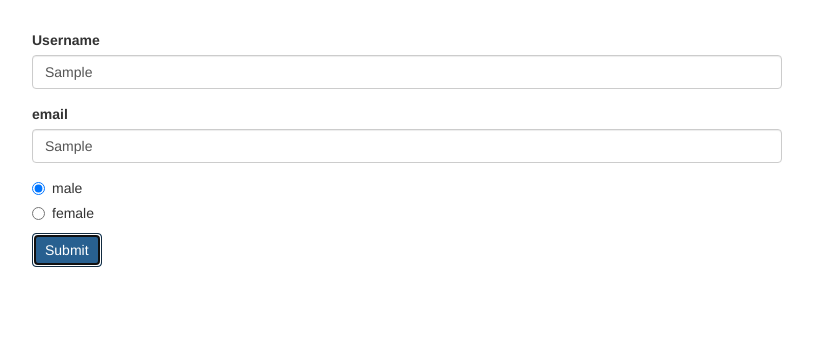
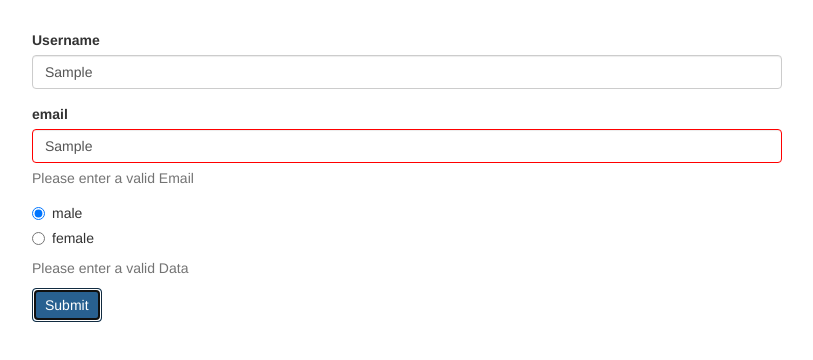
Before and after one commit to Rajithkonara/angular4-learn, an Angular app in the folder forms-reactive/: page / in a window 1280 px wide. Both pictures are taken after typing "Sample", "Sample" into the empty fields and a click on the button "Submit". Shown: the top 360 px of the page, without its empty margins (233-1046 px from the left). Built offline with nearby package versions, Linux system fonts and the light colour scheme.

Commit message:
controls and validations

```diff
--- a/forms-reactive/src/app/app.component.css
+++ b/forms-reactive/src/app/app.component.css
@@ -1,3 +1,7 @@
 .container {
   margin-top: 30px;
 }
+
+input.ng-invalid.ng-touched {
+  border: 1px solid red;
+}
--- a/forms-reactive/src/app/app.component.html
+++ b/forms-reactive/src/app/app.component.html
@@ -9,6 +9,8 @@
             id="username"
             formControlName="username"
             class="form-control">
+          <span *ngIf="!signUpForm.get('username').valid && signUpForm.get('username').touched"
+          class="help-block">Please enter a valid Username</span>
         </div>
         <div class="form-group">
           <label for="email">email</label>
@@ -17,6 +19,8 @@
             id="email"
             formControlName="email"
             class="form-control">
+          <span *ngIf="!signUpForm.get('email').valid && signUpForm.get('email').touched"
+          class="help-block">Please enter a valid Email</span>
         </div>
         <div class="radio" *ngFor="let gender of genders">
           <label>
@@ -26,6 +30,8 @@
               [value]="gender">{{ gender }}
           </label>
         </div>
+        <span *ngIf="!signUpForm.valid && signUpForm.touched"
+        class="help-block">Please enter a valid Data</span>
         <button class="btn btn-primary" type="submit">Submit</button>
       </form>
     </div>
--- a/forms-reactive/src/app/app.component.ts
+++ b/forms-reactive/src/app/app.component.ts
@@ -1,5 +1,5 @@
 import { Component, OnInit } from '@angular/core';
-import { FormGroup, FormControl } from '@angular/forms';
+import { FormGroup, FormControl, Validators } from '@angular/forms';
 
 @Component({
   selector: 'app-root',
@@ -12,8 +12,8 @@
 
   ngOnInit(): void {
     this.signUpForm = new FormGroup({
-      'username': new FormControl(null),
-      'email': new FormControl(null),
+      'username': new FormControl(null, Validators.required),
+      'email': new FormControl(null, [Validators.required, Validators.email]),
       'gender': new FormControl('male')
     });
   }
```
